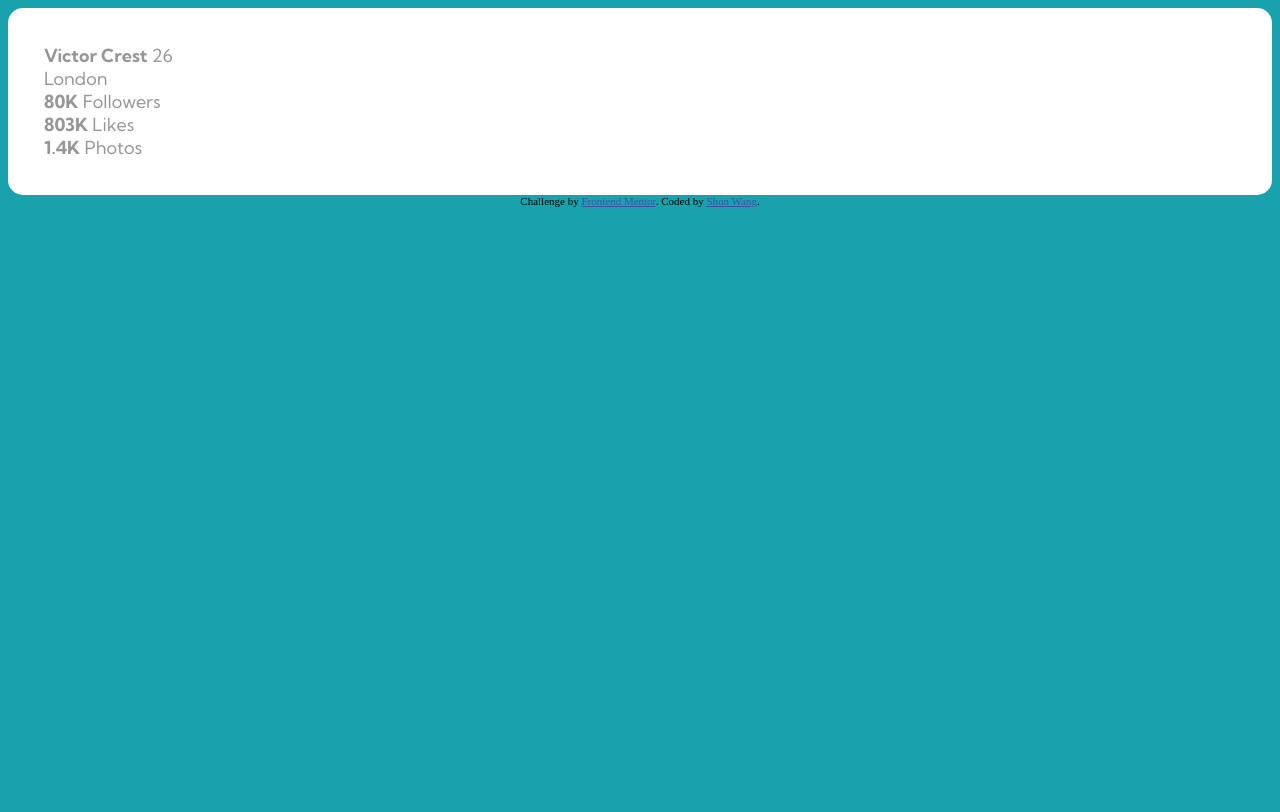
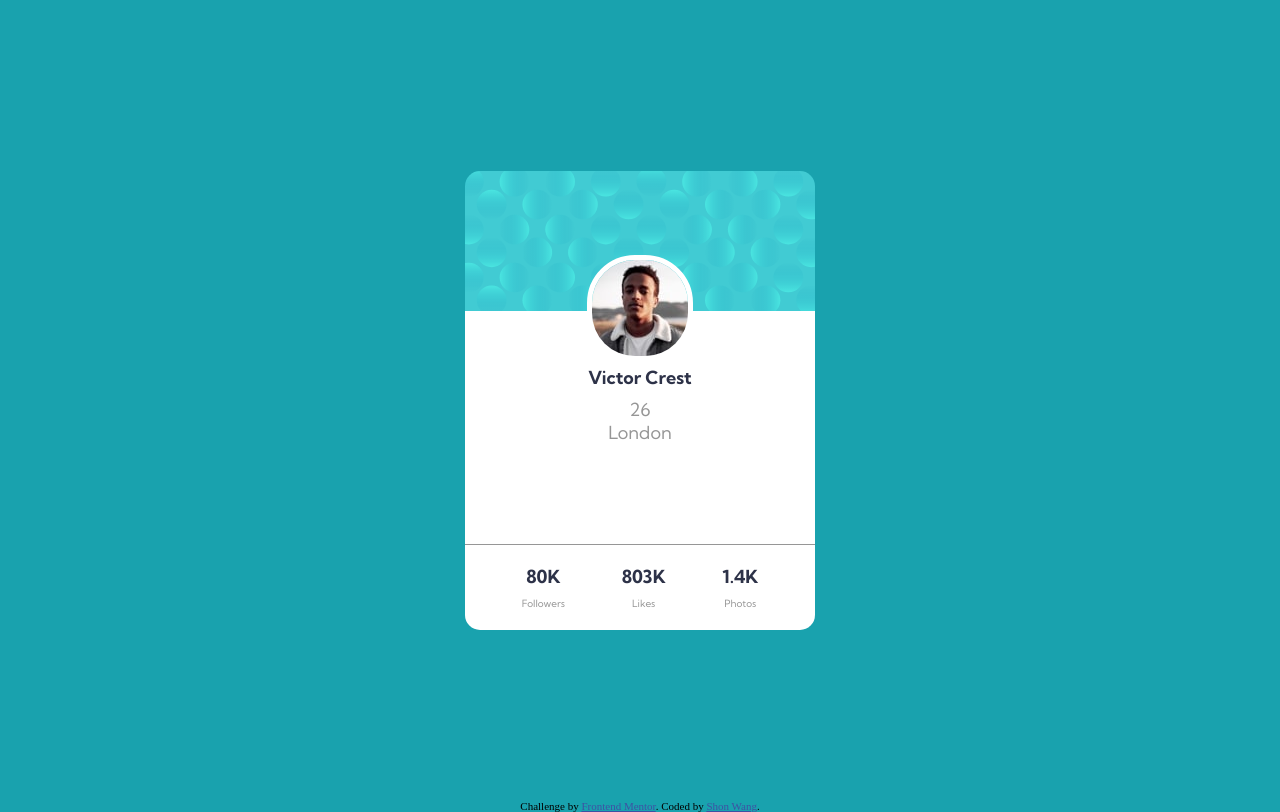
Before and after one commit to bonau/profile-card-component-main, a plain HTML site: page index.html in a window 1280 px wide. Drawn offline with Linux system fonts and the light colour scheme.

Commit message:
trying to outline

```diff
--- a/index.html
+++ b/index.html
@@ -14,16 +14,70 @@
   <style>
     body {
       background-color: hsl(185, 75%, 39%);
+      margin: 0;
+      padding: 0;
+      width: 100wh;
+      height: 100vh;
+      display: block;
     }
 
-    .profileCard {
+    .profileView
+    {
+      display: flex;
+      width: 100vw;
+      height: 100vh;
+      justify-content: center;
+      align-items: center;
+    }
+
+    .profileCard
+    {
+      position: relative;
       font-family: 'Kumbh Sans', sans-serif;
       font-size: 18px;
       color: hsl(0, 0%, 59%);
       background-color: white;
       border: 0;
       border-radius: 15px;
-      padding: 2em;
+      width: 350px;
+      height: 375px;
+      display: block;
+      text-align: center;
+      background: url('images/bg-pattern-card.svg') white repeat-x;
+      padding-top: 84px;
+    }
+
+    .profileCard img
+    {
+      border: 5px solid white;
+      border-radius: 48px;
+    }
+
+    .profileCard .title
+    {
+    }
+
+    .profileCard .detail
+    {
+      width: 100%;
+      display: flex;
+      justify-content: space-evenly;
+      align-items: center;
+      border-top: 1px solid hsl(0, 0%, 59%);
+      margin-top: 2em;
+      padding-top: 2em;
+      padding-bottom: 2em;
+      font-size: 10px;
+      position: absolute;
+      bottom: 0;
+    }
+
+    .profileCard strong
+    {
+      display: block;
+      color: hsl(229, 23%, 23%);
+      font-size: 18px;
+      margin-bottom: 0.5em;
     }
 
     .attribution { font-size: 11px; text-align: center; }
@@ -31,13 +85,16 @@
   </style>
 </head>
 <body>
+  <div class="profileView">
     <div class="profileCard">
+      <img src="images/image-victor.jpg">
       <div class="title">
         <strong>Victor Crest</strong>
         26<br />
         London
       </div>
 
+      <div class="detail">
         <div class="column">
           <strong>80K</strong>
           Followers
@@ -53,6 +110,8 @@
           Photos
         </div>
       </div>
+    </div>
+  </div>
   <div class="attribution">
     Challenge by <a href="https://www.frontendmentor.io?ref=challenge" target="_blank">Frontend Mentor</a>.
     Coded by <a href="#">Shon Wang</a>.
```
Lines whose indentation alone changed are shown as unchanged.
